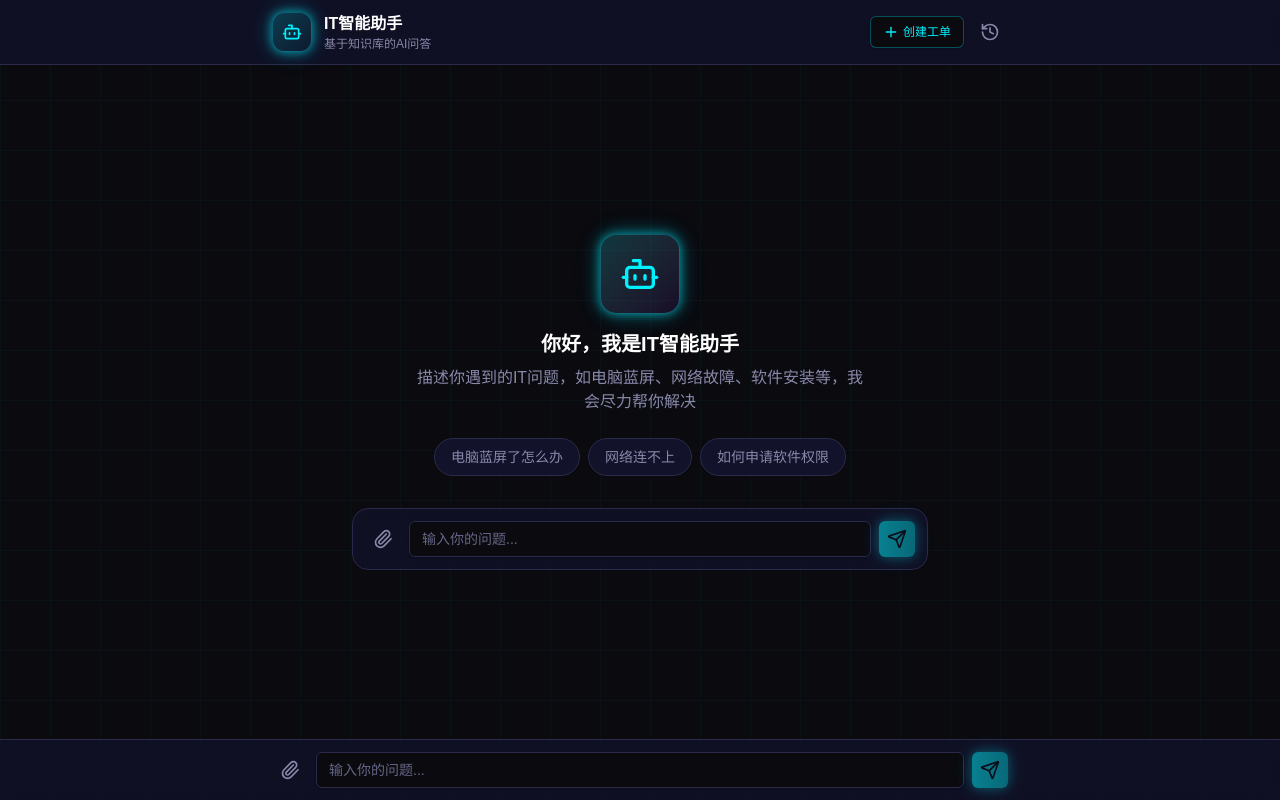
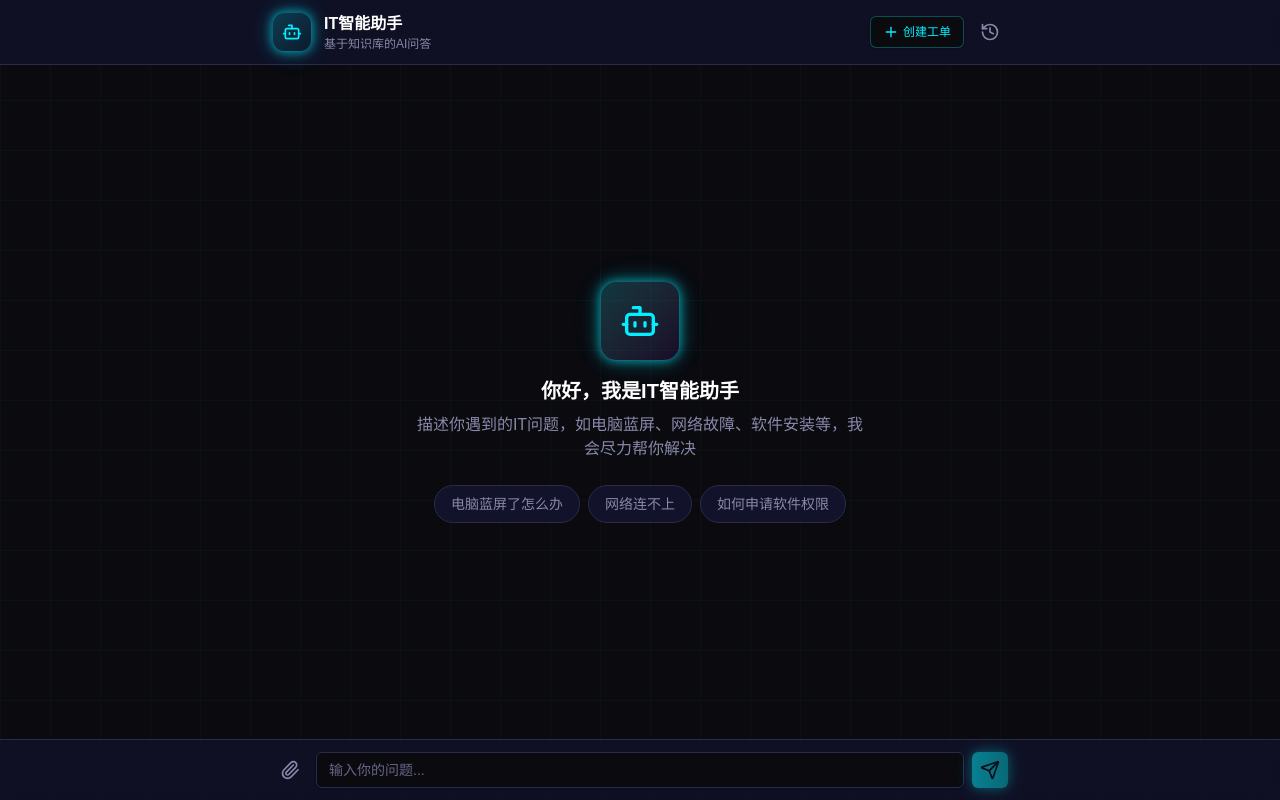
Before and after one commit to HYFLLLo/New-IT-Customer-System, a Next.js app: page /employee in a window 1280 px wide. Built offline with nearby package versions, Linux system fonts and the light colour scheme.

Commit message:
fix: 修复员工端 hydration 错误
- 添加 mounted 状态处理 SSR/客户端渲染一致性
- 输入框始终固定在底部，不再条件切换
- 移除重复的 footer 元素
- 清空状态时输入框视觉上居中（通过 flex 布局）

```diff
--- a/app/employee/page.tsx
+++ b/app/employee/page.tsx
@@ -4,12 +4,11 @@ import { useState, useRef, useEffect } from 'react'
 import Link from 'next/link'
 import { toast } from 'sonner'
 import { Button } from '@/components/ui/button'
-import { Textarea } from '@/components/ui/textarea'
 import { Input } from '@/components/ui/input'
 import { Label } from '@/components/ui/label'
 import { Badge } from '@/components/ui/badge'
 import { Progress } from '@/components/ui/progress'
-import { Card, CardContent } from '@/components/ui/card'
+import { Textarea } from '@/components/ui/textarea'
 import { Dialog, DialogContent, DialogHeader, DialogTitle, DialogDescription, DialogFooter } from '@/components/ui/dialog'
 import { Send, Bot, User, Loader2, CheckCircle, History, Paperclip, Plus, Ticket, Cpu, MessageSquare } from 'lucide-react'
 
@@ -33,6 +32,7 @@ const problemTypes = [
 ]
 
 export default function EmployeePage() {
+  const [mounted, setMounted] = useState(false)
   const [messages, setMessages] = useState<Message[]>([])
   const [input, setInput] = useState('')
   const [loading, setLoading] = useState(false)
@@ -54,6 +54,7 @@ export default function EmployeePage() {
   }
 
   useEffect(() => {
+    setMounted(true)
     scrollToBottom()
   }, [messages])
 
@@ -192,6 +193,7 @@ export default function EmployeePage() {
 
   const lastAssistantMessage = messages.filter(m => m.role === 'assistant').pop()
   const showFeedback = lastAssistantMessage && !feedbackGiven && lastAssistantMessage.confidence && lastAssistantMessage.confidence >= 0.6
+  const isEmpty = messages.length === 0
 
   return (
     <div className="min-h-screen bg-[#0a0a0f] cyber-grid-bg flex flex-col">
@@ -233,9 +235,13 @@ export default function EmployeePage() {
         </div>
       </header>
 
-      {/* Chat Messages */}
-      <main className={`flex-1 max-w-3xl mx-auto w-full px-4 ${messages.length === 0 ? 'flex flex-col items-center justify-center' : 'py-4 overflow-y-auto'}`}>
-        {messages.length === 0 ? (
+      {/* Chat Area */}
+      <main className={`flex-1 max-w-3xl mx-auto w-full px-4 ${isEmpty ? 'flex flex-col items-center justify-center' : 'py-4 overflow-y-auto'}`}>
+        {!mounted ? (
+          <div className="w-20 h-20 bg-gradient-to-br from-[#00f0ff]/20 to-[#9d00ff]/10 rounded-2xl flex items-center justify-center border border-[#00f0ff]/30">
+            <Bot className="w-10 h-10 text-[#00f0ff]" />
+          </div>
+        ) : isEmpty ? (
           <>
             <div className="w-20 h-20 bg-gradient-to-br from-[#00f0ff]/20 to-[#9d00ff]/10 rounded-2xl flex items-center justify-center mb-4 border border-[#00f0ff]/30 cyber-glow">
               <Bot className="w-10 h-10 text-[#00f0ff]" />
@@ -244,7 +250,7 @@ export default function EmployeePage() {
             <p className="text-[#8888aa] max-w-md mb-6 text-center">
               描述你遇到的IT问题，如电脑蓝屏、网络故障、软件安装等，我会尽力帮你解决
             </p>
-            <div className="flex flex-wrap gap-2 justify-center mb-8">
+            <div className="flex flex-wrap gap-2 justify-center">
               {['电脑蓝屏了怎么办', '网络连不上', '如何申请软件权限'].map((suggestion) => (
                 <button
                   key={suggestion}
@@ -254,38 +260,6 @@ export default function EmployeePage() {
                   {suggestion}
                 </button>
               ))}
-            </div>
-            {/* Input Area - Centered when empty */}
-            <div className="w-full max-w-xl">
-              <div className="bg-[#12122a]/80 backdrop-blur-sm border border-[#2a2a4a] rounded-2xl p-3">
-                {attachments.length > 0 && (
-                  <div className="flex flex-wrap gap-2 mb-2">
-                    {attachments.map((file, index) => (
-                      <div key={index} className="flex items-center gap-1 px-2 py-1 bg-[#0a0a0f] border border-[#2a2a4a] rounded text-xs text-[#8888aa]">
-                        <Paperclip className="w-3 h-3" />
-                        <span className="max-w-[80px] truncate">{file.name}</span>
-                        <button onClick={() => removeAttachment(index)} className="text-[#ff3366] hover:text-[#ff6688]">×</button>
-                      </div>
-                    ))}
-                  </div>
-                )}
-                <form onSubmit={handleSubmit} className="flex gap-2">
-                  <input ref={fileInputRef} type="file" accept="image/*,.pdf" multiple onChange={handleFileSelect} className="hidden" />
-                  <Button type="button" variant="ghost" size="icon" onClick={() => fileInputRef.current?.click()} className="flex-shrink-0 text-[#8888aa] hover:text-[#00f0ff] hover:bg-[#00f0ff]/10">
-                    <Paperclip className="w-5 h-5" />
-                  </Button>
-                  <Input
-                    value={input}
-                    onChange={(e) => setInput(e.target.value)}
-                    placeholder="输入你的问题..."
-                    className="flex-1 bg-[#0a0a0f] border-[#2a2a4a] text-white placeholder:text-[#666688] focus:border-[#00f0ff]/50 focus:ring-[#00f0ff]/20"
-                    disabled={loading}
-                  />
-                  <Button type="submit" size="icon" disabled={loading || !input.trim()} className="flex-shrink-0 bg-gradient-to-r from-[#00f0ff] to-[#00c0cc] text-[#0a0a0f] hover:opacity-90 cyber-glow">
-                    {loading ? <Loader2 className="w-5 h-5 animate-spin" /> : <Send className="w-5 h-5" />}
-                  </Button>
-                </form>
-              </div>
             </div>
           </>
         ) : (
@@ -390,42 +364,7 @@ export default function EmployeePage() {
         )}
       </main>
 
-      {/* Input Area - Only show when there are messages */}
-      {messages.length > 0 && (
-        <footer className="bg-[#12122a]/80 backdrop-blur-sm border-t border-[#2a2a4a]">
-          <div className="max-w-3xl mx-auto px-4 py-3">
-            {attachments.length > 0 && (
-              <div className="flex flex-wrap gap-2 mb-2">
-                {attachments.map((file, index) => (
-                  <div key={index} className="flex items-center gap-1 px-2 py-1 bg-[#0a0a0f] border border-[#2a2a4a] rounded text-xs text-[#8888aa]">
-                    <Paperclip className="w-3 h-3" />
-                    <span className="max-w-[80px] truncate">{file.name}</span>
-                    <button onClick={() => removeAttachment(index)} className="text-[#ff3366] hover:text-[#ff6688]">×</button>
-                  </div>
-                ))}
-              </div>
-            )}
-            <form onSubmit={handleSubmit} className="flex gap-2">
-              <input ref={fileInputRef} type="file" accept="image/*,.pdf" multiple onChange={handleFileSelect} className="hidden" />
-              <Button type="button" variant="ghost" size="icon" onClick={() => fileInputRef.current?.click()} className="flex-shrink-0 text-[#8888aa] hover:text-[#00f0ff] hover:bg-[#00f0ff]/10">
-                <Paperclip className="w-5 h-5" />
-              </Button>
-              <Input
-                value={input}
-                onChange={(e) => setInput(e.target.value)}
-                placeholder="输入你的问题..."
-                className="flex-1 bg-[#0a0a0f] border-[#2a2a4a] text-white placeholder:text-[#666688] focus:border-[#00f0ff]/50 focus:ring-[#00f0ff]/20"
-                disabled={loading}
-              />
-              <Button type="submit" size="icon" disabled={loading || !input.trim()} className="flex-shrink-0 bg-gradient-to-r from-[#00f0ff] to-[#00c0cc] text-[#0a0a0f] hover:opacity-90 cyber-glow">
-                {loading ? <Loader2 className="w-5 h-5 animate-spin" /> : <Send className="w-5 h-5" />}
-              </Button>
-            </form>
-          </div>
-        </footer>
-      )}
-
-      {/* Input Area */}
+      {/* Input Area - Always at bottom */}
       <footer className="bg-[#12122a]/80 backdrop-blur-sm border-t border-[#2a2a4a] sticky bottom-0">
         <div className="max-w-3xl mx-auto px-4 py-3">
           {attachments.length > 0 && (
```
